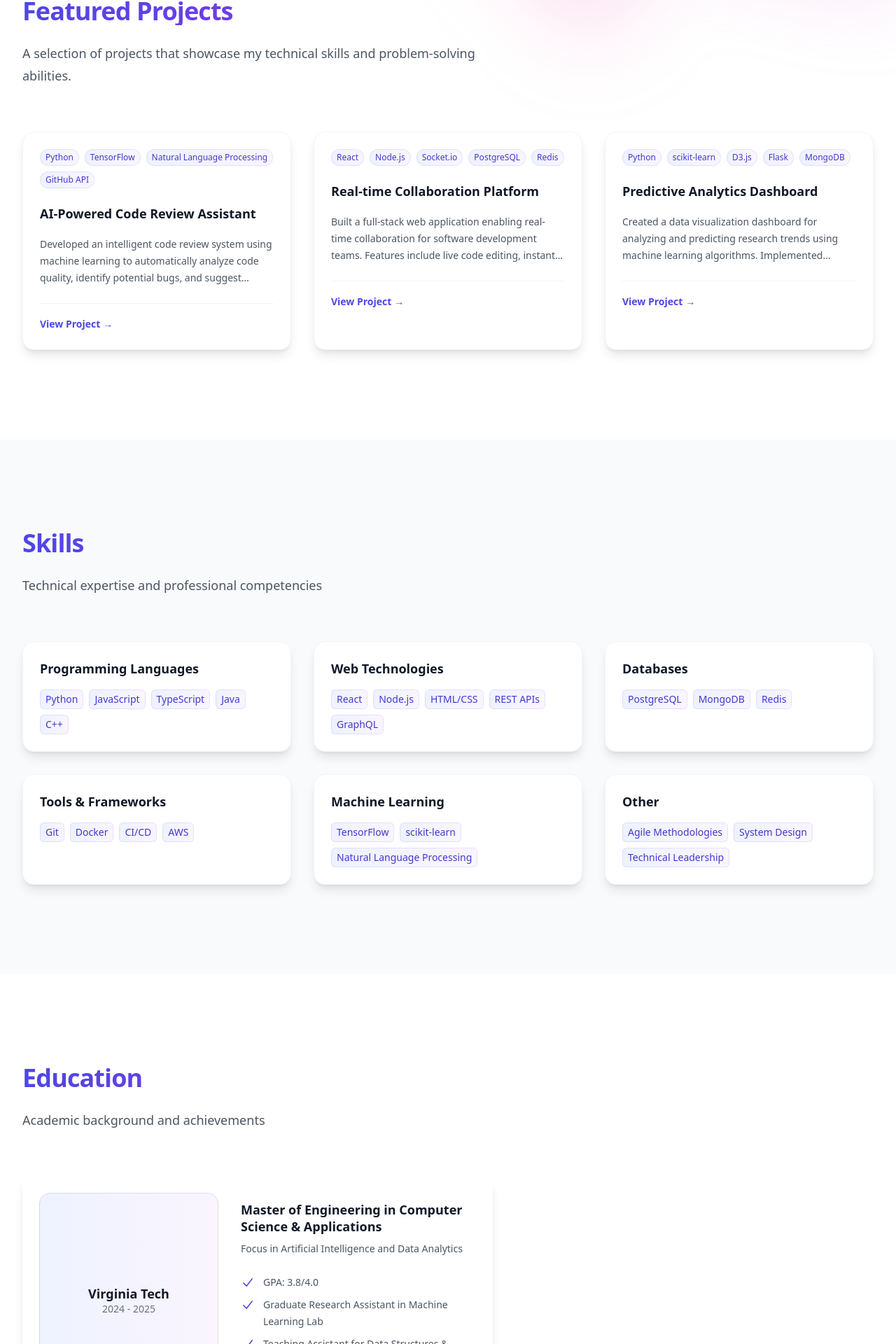
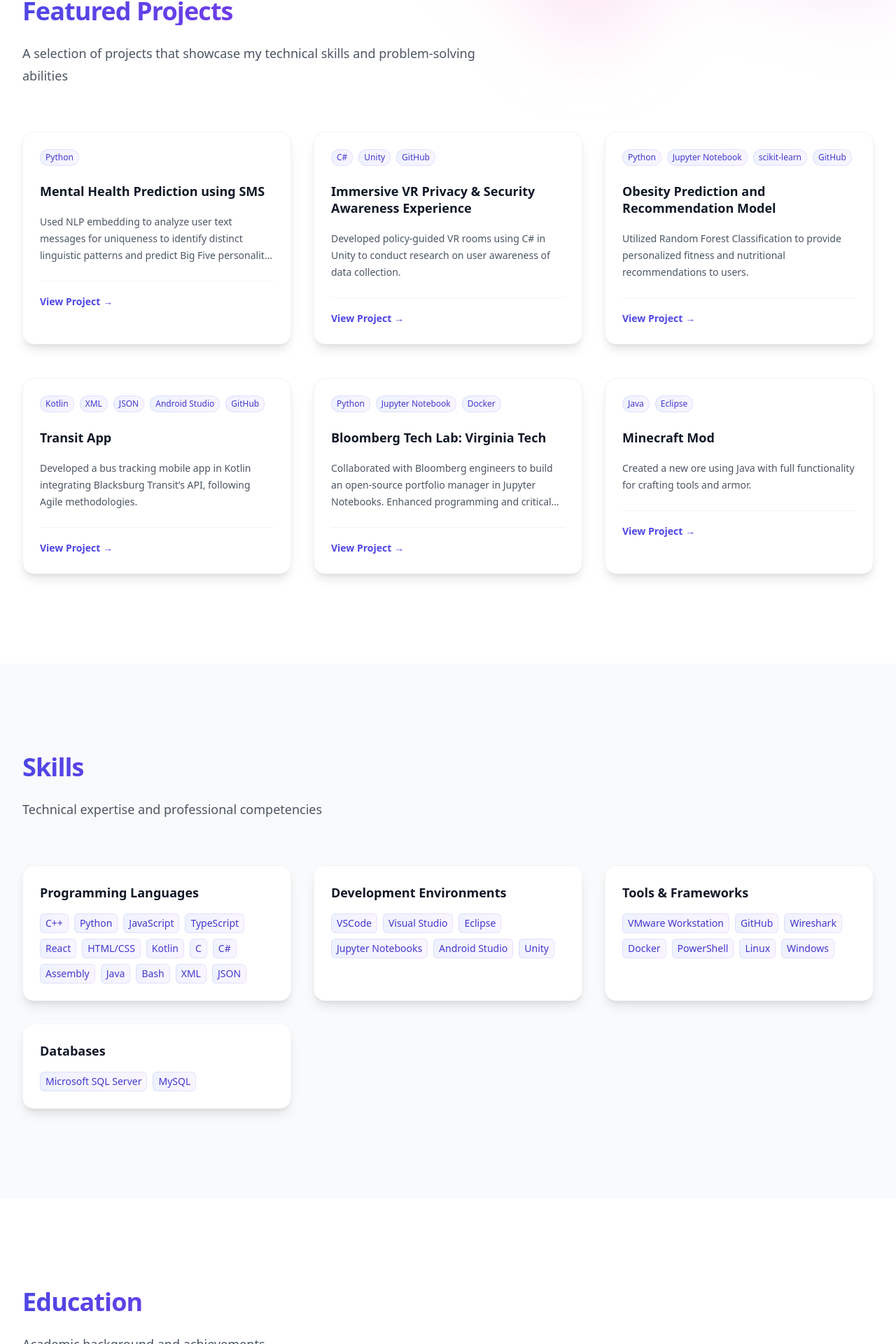
Before and after one commit to carissabb/carissabb.github.io, a React (Vite) app: page / in a window 1280 px wide. Shown: the part 864-2784 px from the top of the page at 70% size. Built offline with nearby package versions, Linux system fonts and the light colour scheme.

Commit message:
updated personal info

```diff
--- a/src/App.tsx
+++ b/src/App.tsx
@@ -5,6 +5,7 @@ import { Projects } from './components/Projects';
 import { Skills } from './components/Skills';
 import { Education } from './components/Education';
 import { Experience } from './components/Experience';
+import { Involvement } from './components/Involvement';
 import { Contact } from './components/Contact';
 
 export const App = () => {
@@ -17,11 +18,12 @@ export const App = () => {
         <Skills />
         <Education />
         <Experience />
+        <Involvement />
         <Contact />
       </main>
       <footer className="bg-gray-900 text-white py-8">
         <div className="max-w-7xl mx-auto px-6 lg:px-8 text-center">
-          <p>© 2025 Carissa B Bostian. All rights reserved.</p>
+          <p>© 2025 Carissa Bostian. All rights reserved.</p>
         </div>
       </footer>
     </div>
--- a/src/components/Contact.tsx
+++ b/src/components/Contact.tsx
@@ -2,12 +2,12 @@ import React from 'react';
 
 export const Contact = () => {
   return (
-    <div className="bg-white py-24 sm:py-32" id="contact">
+    <div className="bg-gray-50 py-24 sm:py-32" id="contact">
       <div className="mx-auto max-w-7xl px-6 lg:px-8">
         <div className="mx-auto max-w-2xl lg:mx-0">
           <h2 className="text-3xl font-bold tracking-tight text-gray-900 sm:text-4xl">Contact</h2>
           <p className="mt-6 text-lg leading-8 text-gray-600">
-            Let's connect and discuss potential opportunities.
+            Let's connect and discuss potential opportunities
           </p>
           <div className="mt-10 flex flex-col gap-4">
             <a
--- a/src/components/Education.tsx
+++ b/src/components/Education.tsx
@@ -8,10 +8,7 @@ export const Education = () => {
       period: "2024 - 2025",
       description: "Focus in Artificial Intelligence and Data Analytics",
       achievements: [
-        "GPA: 3.8/4.0",
-        "Graduate Research Assistant in Machine Learning Lab",
-        "Teaching Assistant for Data Structures & Algorithms",
-        "Published research paper on AI-powered code analysis"
+        "GPA: 3.8/4.0"
       ]
     },
     {
@@ -20,10 +17,11 @@ export const Education = () => {
       period: "2020 - 2024",
       description: "Minor in Business",
       achievements: [
-        "GPA: 3.74/4.0",
+        "GPA: 3.74 | Magna Cum Laude",
         "Dean's List 2020 - 2024",
-        "Undergraduate Research Assistant",
-        "Computer Science Club Vice President"
+        "National Society of Collegiate Scholars",
+        "Alpha Lambda Delta",
+        "National Society of Leadership & Success"
       ]
     }
   ]
--- a/src/components/Experience.tsx
+++ b/src/components/Experience.tsx
@@ -6,37 +6,10 @@ export const Experience = () => {
       company: "Ingersoll Rand",
       role: "IT Audit Intern",
       period: "Summer 2023",
-      description: "Leading development of innovative software solutions and contributing to key technical initiatives. Implementing modern web technologies and best practices for scalable applications.",
+      description: "description",
       achievements: [
-        "Developed and maintained critical web applications using React, Node.js, and PostgreSQL",
-        "Led team of 5 developers in modernizing legacy systems, resulting in 40% improved performance",
-        "Implemented CI/CD pipelines using GitHub Actions, reducing deployment time by 60%",
-        "Mentored junior developers and conducted code reviews to maintain high code quality standards",
-        "Collaborated with stakeholders to gather requirements and deliver solutions that met business needs"
-      ]
-    },
-    {
-      company: "Virginia Tech",
-      role: "Graduate Teaching Assistant",
-      period: "2022 - 2023",
-      description: "Assisted in teaching undergraduate computer science courses while pursuing graduate studies.",
-      achievements: [
-        "Conducted lab sessions and office hours for Data Structures & Algorithms course",
-        "Developed and graded programming assignments using Python and Java",
-        "Mentored 30+ students in understanding complex programming concepts",
-        "Created supplementary learning materials to enhance student understanding"
-      ]
-    },
-    {
-      company: "Virginia Tech",
-      role: "Research Assistant",
-      period: "2021 - 2022",
-      description: "Conducted research in machine learning and data analytics, focusing on predictive modeling.",
-      achievements: [
-        "Implemented machine learning models using Python and scikit-learn",
-        "Analyzed large datasets to identify patterns and trends",
-        "Published research findings in academic conferences",
-        "Collaborated with interdisciplinary teams on research projects"
+        "Increased workplace productivity using Power Automate to program a web scraping bot",
+        "Documented, tested, & assessed auto IT controls in Oracle 11i & R12, MFG/PRO, and SAP systems on AuditBoard"
       ]
     }
   ]
@@ -47,7 +20,7 @@ export const Experience = () => {
         <div className="mx-auto max-w-2xl lg:mx-0">
           <h2 className="text-3xl font-bold tracking-tight text-gray-900 sm:text-4xl">Professional Experience</h2>
           <p className="mt-6 text-lg leading-8 text-gray-600">
-            My journey in software development and engineering.
+          My journey in computer science and engineering
           </p>
         </div>
         <div className="mx-auto mt-16 max-w-2xl lg:mx-0">
--- a/src/components/Header.tsx
+++ b/src/components/Header.tsx
@@ -8,6 +8,7 @@ const navigation = [
   { name: 'Projects', href: '#projects' },
   { name: 'Experience', href: '#experience' },
   { name: 'Skills', href: '#skills' },
+  { name: 'Extracurriculars', href: '#involvement' },
   { name: 'Contact', href: '#contact' },
 ]
 
--- a/src/components/Hero.tsx
+++ b/src/components/Hero.tsx
@@ -18,7 +18,7 @@ export const Hero = () => {
             Carissa Bostian
           </h1>
           <p className="mt-6 text-lg leading-8 text-gray-600">
-            Software Engineer with expertise in full-stack development and a passion for creating impactful solutions.
+            Computer Science student with expertise in AI and Cyber Security, driven by a passion for creating impactful solutions.
           </p>
           <div className="mt-10 flex items-center justify-center gap-x-6">
             <a
--- /dev/null
+++ b/src/components/Involvement.tsx
@@ -0,0 +1,65 @@
+import React from 'react';
+
+export const Involvement = () => {
+  const involvement = [
+    {
+        title: "CyberVT",
+        role: "Member",
+        association: "Virginia Tech",
+        location: "Blacksburg, VA",
+        period: "2024 - Current"
+    },
+    {
+        title: "Girls Who Code LU",
+        role: "President/Founder",
+        association: "Liberty Univeristy",
+        location: "Lynchburg, VA",
+        period: "2023 - 2024"
+    },
+    {
+        title: "C++ Tutor",
+        role: "Volunteer",
+        association: "Liberty Univeristy",
+        location: "Lynchburg, VA",
+        period: "2023 - 2024"
+    },
+    {
+        title: "Cybersecurity Club",
+        role: "Member",
+        association: "Liberty Univeristy",
+        location: "Lynchburg, VA",
+        period: "2020 - 2024"
+    }
+  ]
+
+  return (
+    <div className="bg-white py-24 sm:py-32" id="involvement">
+
+      <div className="mx-auto max-w-7xl px-6 lg:px-8">
+        <div className="mx-auto max-w-2xl lg:mx-0">
+          <h2 className="text-3xl font-bold tracking-tight text-gray-900 sm:text-4xl bg-gradient-to-r from-indigo-600 to-purple-600 bg-clip-text text-transparent">Extracurriculars</h2>
+          <p className="mt-6 text-lg leading-8 text-gray-600">
+            Leadership and volunteer activities
+          </p>
+        </div>
+        <div className="mx-auto mt-16 max-w-7xl">
+          <div className="grid grid-cols-1 gap-8 sm:grid-cols-2 lg:grid-cols-3">
+            {involvement.map((involvement, idx) => (
+              <div key={idx} className="bg-white rounded-2xl p-6 shadow-lg hover:shadow-xl transition-shadow border border-gray-100">
+                <h3 className="text-lg font-semibold text-gray-900">{involvement.title}</h3>
+                        <div className="px-4 py-2">
+                            <h3 className="text-sm font-semibold leading-6 text-gray-900"><em>{involvement.role}</em></h3>
+                            <p className="text-sm text-gray-500">{involvement.period}</p>
+                        </div>
+                    <p className="text-sm text-gray-500">{involvement.association} | {involvement.location}</p>
+                <div className="flex flex-wrap gap-2">
+
+                </div>
+              </div>
+            ))}
+          </div>
+        </div>
+      </div>
+    </div>
+  )
+}
--- a/src/components/Projects.tsx
+++ b/src/components/Projects.tsx
@@ -3,21 +3,39 @@ import React from 'react';
 export const Projects = () => {
   const projects = [
     {
-      title: "AI-Powered Code Review Assistant",
-      description: "Developed an intelligent code review system using machine learning to automatically analyze code quality, identify potential bugs, and suggest improvements. Integrated with GitHub's API for seamless workflow integration.",
-      technologies: ["Python", "TensorFlow", "Natural Language Processing", "GitHub API"],
+      title: "Mental Health Prediction using SMS",
+      description: "Used NLP embedding to analyze user text messages for uniqueness to identify distinct linguistic patterns and predict Big Five personality traits.",
+      technologies: ["Python"],
       link: "#"
     },
     {
-      title: "Real-time Collaboration Platform",
-      description: "Built a full-stack web application enabling real-time collaboration for software development teams. Features include live code editing, instant messaging, and project management tools.",
-      technologies: ["React", "Node.js", "Socket.io", "PostgreSQL", "Redis"],
+      title: "Immersive VR Privacy & Security Awareness Experience",
+      description: "Developed policy-guided VR rooms using C# in Unity to conduct research on user awareness of data collection.",
+      technologies: ["C#", "Unity", "GitHub"],
       link: "#"
     },
     {
-      title: "Predictive Analytics Dashboard",
-      description: "Created a data visualization dashboard for analyzing and predicting research trends using machine learning algorithms. Implemented interactive charts and customizable reports.",
-      technologies: ["Python", "scikit-learn", "D3.js", "Flask", "MongoDB"],
+      title: "Obesity Prediction and Recommendation Model",
+      description: "Utilized Random Forest Classification to provide personalized fitness and nutritional recommendations to users.",
+      technologies: ["Python", "Jupyter Notebook", "scikit-learn", "GitHub"],
+      link: "https://github.com/carissabb/ML-Final-Project.git"
+    },
+    {
+      title: "Transit App",
+      description: "Developed a bus tracking mobile app in Kotlin integrating Blacksburg Transit’s API, following Agile methodologies.",
+      technologies: ["Kotlin", "XML", "JSON", "Android Studio", "GitHub"],
+      link: "https://github.com/jameswallace106/BTApp.git"
+    },
+    {
+      title: "Bloomberg Tech Lab: Virginia Tech",
+      description: "Collaborated with Bloomberg engineers to build an open-source portfolio manager in Jupyter Notebooks. Enhanced programming and critical thinking skills while receiving valuable mentorship from industry experts.",
+      technologies: ["Python", "Jupyter Notebook", "Docker"],
+      link: "#"
+    },
+    {
+      title: "Minecraft Mod",
+      description: "Created a new ore using Java with full functionality for crafting tools and armor.",
+      technologies: ["Java", "Eclipse"],
       link: "#"
     }
   ]
@@ -28,7 +46,7 @@ export const Projects = () => {
         <div className="mx-auto max-w-2xl lg:mx-0">
           <h2 className="text-3xl font-bold tracking-tight text-gray-900 sm:text-4xl bg-gradient-to-r from-indigo-600 to-purple-600 bg-clip-text text-transparent">Featured Projects</h2>
           <p className="mt-6 text-lg leading-8 text-gray-600">
-            A selection of projects that showcase my technical skills and problem-solving abilities.
+            A selection of projects that showcase my technical skills and problem-solving abilities
           </p>
         </div>
         <div className="mx-auto mt-16 grid max-w-2xl grid-cols-1 gap-x-8 gap-y-12 lg:mx-0 lg:max-w-none lg:grid-cols-3">
--- a/src/components/Skills.tsx
+++ b/src/components/Skills.tsx
@@ -4,28 +4,32 @@ export const Skills = () => {
   const skillCategories = [
     {
       title: "Programming Languages",
-      skills: ["Python", "JavaScript", "TypeScript", "Java", "C++"]
+      skills: ["C++", "Python", "JavaScript", "TypeScript", "React", "HTML/CSS", "Kotlin", "C", "C#", "Assembly", "Java", "Bash", "XML", "JSON"]
     },
     {
-      title: "Web Technologies",
-      skills: ["React", "Node.js", "HTML/CSS", "REST APIs", "GraphQL"]
+      title: "Development Environments",
+      skills: ["VSCode", "Visual Studio", "Eclipse", "Jupyter Notebooks", "Android Studio","Unity"]
+    },
+    {
+      title: "Tools & Frameworks",
+      skills: ["VMware Workstation", "GitHub", "Wireshark", "Docker",  "PowerShell", "Linux", "Windows"]
     },
     {
       title: "Databases",
-      skills: ["PostgreSQL", "MongoDB", "Redis"]
-    },
-    {
-      title: "Tools & Frameworks",
-      skills: ["Git", "Docker", "CI/CD", "AWS"]
-    },
-    {
+      skills: ["Microsoft SQL Server", "MySQL"]
+    }
+        /*{
+      title: "Web Technologies",
+      skills: ["React", "HTML/CSS"]
+    },*/
+    /*{
       title: "Machine Learning",
-      skills: ["TensorFlow", "scikit-learn", "Natural Language Processing"]
+      skills: ["PyTorch", "scikit-learn"]
     },
     {
       title: "Other",
       skills: ["Agile Methodologies", "System Design", "Technical Leadership"]
-    }
+    }*/
   ]
 
   return (
```
Also changed, not shown: 1 other file (tests, documents, lock files or other folders).
